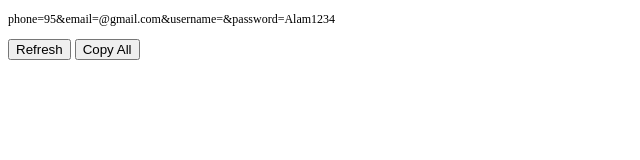
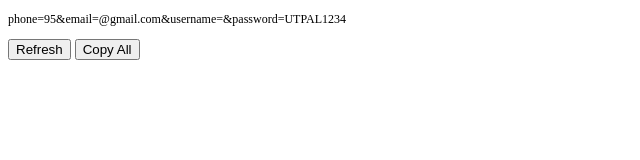
Before and after one commit to justutpal/NewIdGenerator, a plain HTML site: page index.html in a window 1280 px wide. Shown: the full height of the page, 0-640 px from the left. Drawn offline with Linux system fonts and the light colour scheme.

Commit message:
Update index.html
Passward change

```diff
--- a/index.html
+++ b/index.html
@@ -12,7 +12,7 @@
     <div class="new">
         <p class="newpara" style="font-size: 12px;">
             phone=<span class="phoneStart">9</span><span class="phoneSecond">5</span>&email=<span
-                class="startName"></span>@gmail.com&username=<span class="userIdName"></span>&password=Alam1234
+                class="startName"></span>@gmail.com&username=<span class="userIdName"></span>&password=UTPAL1234
         </p>
     </div>
 
```
